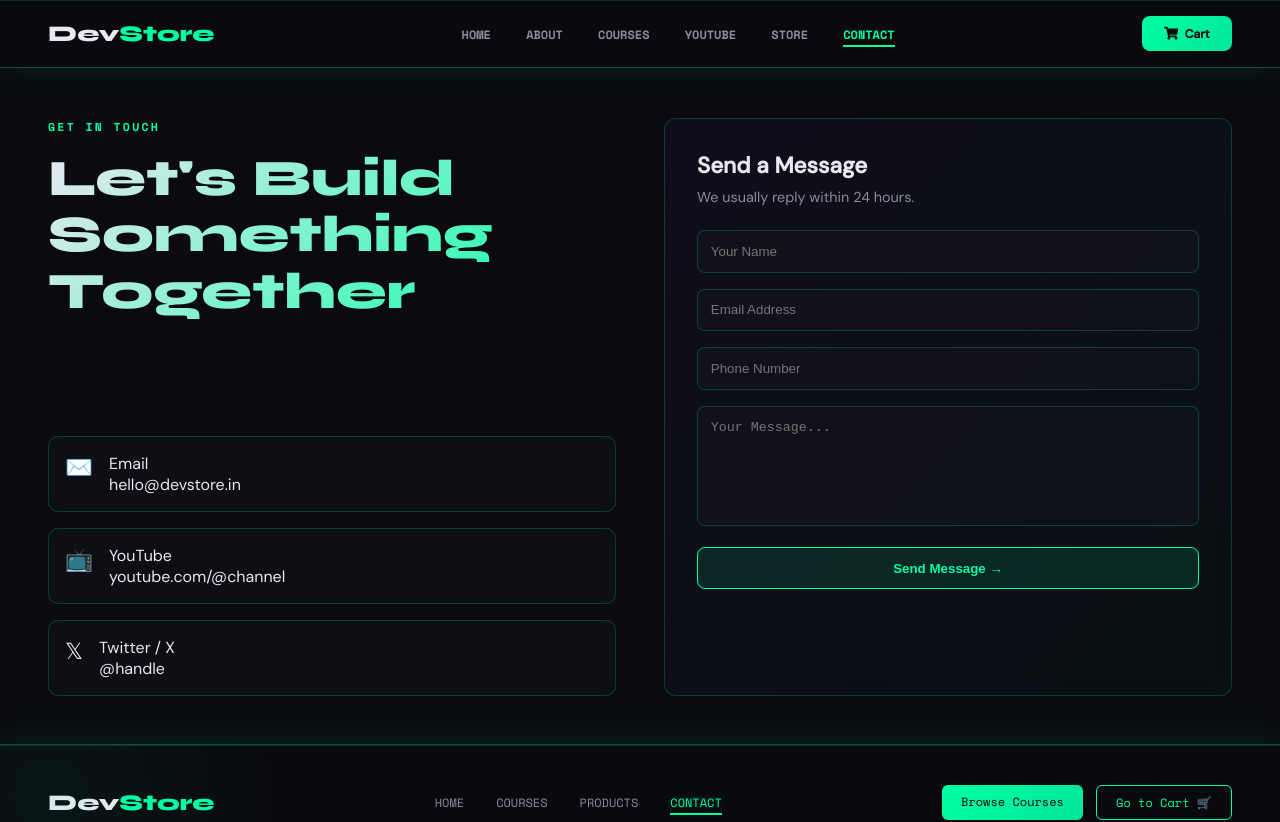
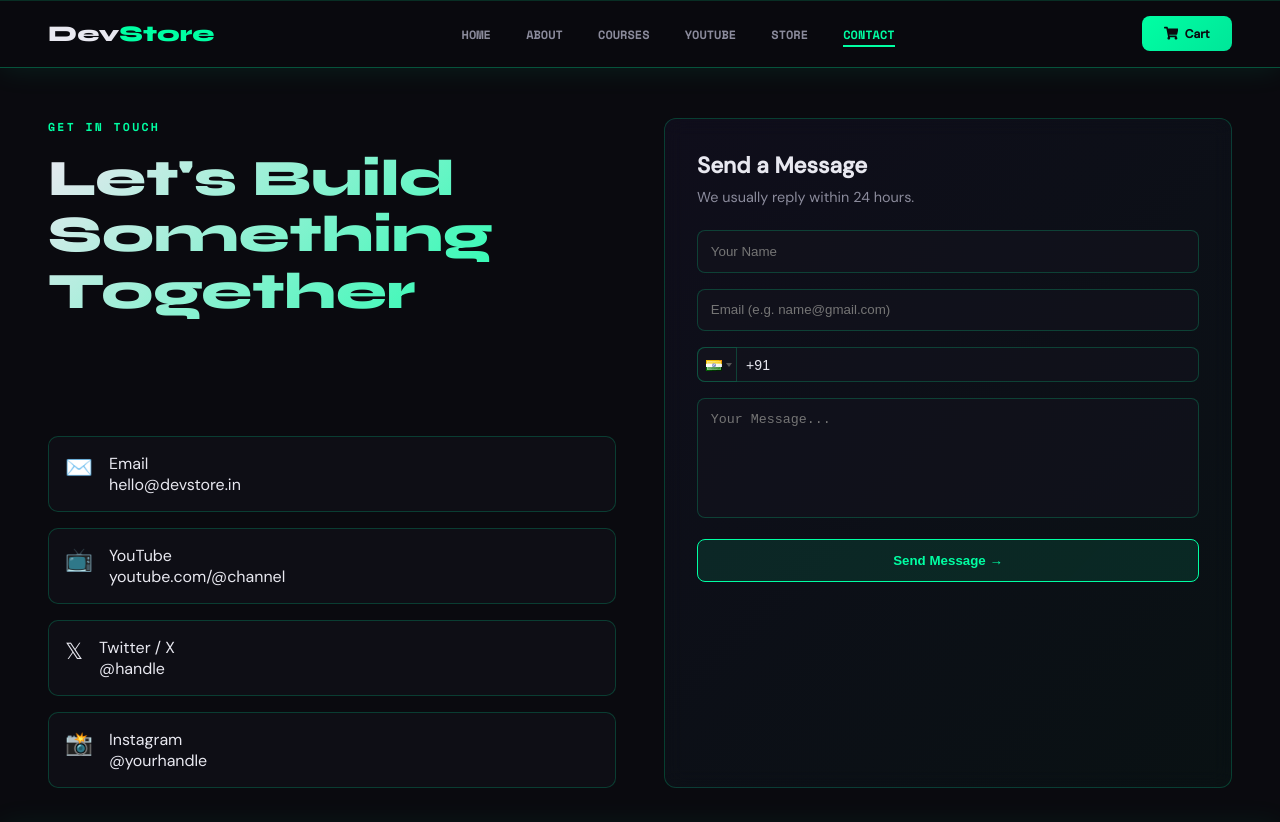
Before and after one commit to shahzad84/My_website_7.0, a React (Create React App) app in the folder frontend/: page /contact in a window 1280 px wide. Shown: the top 822 px of the page. Built offline with nearby package versions, Linux system fonts and the light colour scheme.

Commit message:
improve contact added backend

```diff
--- a/frontend/package.json
+++ b/frontend/package.json
@@ -10,6 +10,7 @@
     "react": "^19.2.4",
     "react-dom": "^19.2.4",
     "react-icons": "^5.6.0",
+    "react-phone-input-2": "^2.15.1",
     "react-router-dom": "^7.13.0",
     "react-scripts": "5.0.1",
     "web-vitals": "^2.1.4"
--- a/frontend/src/components/Contact.css
+++ b/frontend/src/components/Contact.css
@@ -136,3 +136,95 @@
     grid-template-columns: 1fr;
   }
 }
+
+/* ============================= */
+/* ✅ FORM VALIDATION ADD-ONS */
+/* ============================= */
+
+/* Error text (below inputs) */
+.error {
+  color: #ff4d4d;
+  font-size: 12px;
+  margin-top: -6px;
+  margin-bottom: 10px;
+}
+
+/* Status message (success / error) */
+.form-status {
+  margin-top: 12px;
+  font-size: 14px;
+  font-weight: 500;
+}
+
+/* Disabled button */
+.form-submit:disabled {
+  opacity: 0.6;
+  cursor: not-allowed;
+}
+
+/* Input focus (soft glow — does NOT change layout) */
+.contact-form input:focus,
+.contact-form textarea:focus {
+  border-color: #00ffa3;
+  box-shadow: 0 0 6px rgba(0, 255, 163, 0.25);
+}
+
+/* Optional: subtle invalid state (only when error exists) */
+input.error-border,
+textarea.error-border {
+  border-color: #ff4d4d !important;
+}
+
+/* ========================= */
+/* 🌍 PHONE INPUT DARK THEME */
+/* ========================= */
+
+/* Main container */
+.react-tel-input {
+  width: 100%;
+}
+
+/* Input field */
+.react-tel-input .form-control {
+  width: 100% !important;
+  background: rgba(20, 20, 30, 0.6) !important;
+  border: 1px solid rgba(0, 255, 163, 0.2) !important;
+  color: #e8e8f0 !important;
+  border-radius: 8px !important;
+  padding-left: 48px !important;
+  height: 42px;
+}
+
+/* Focus state */
+.react-tel-input .form-control:focus {
+  border-color: #00ffa3 !important;
+  box-shadow: 0 0 8px rgba(0, 255, 163, 0.3) !important;
+}
+
+/* Country dropdown button */
+.react-tel-input .flag-dropdown {
+  background: rgba(20, 20, 30, 0.6) !important;
+  border: 1px solid rgba(0, 255, 163, 0.2) !important;
+  border-radius: 8px 0 0 8px !important;
+}
+
+/* Dropdown list */
+.react-tel-input .country-list {
+  background: #0a0a0f !important;
+  color: #e8e8f0 !important;
+  border: 1px solid rgba(0, 255, 163, 0.2) !important;
+}
+
+/* Hover country item */
+.react-tel-input .country-list .country:hover {
+  background: rgba(0, 255, 163, 0.1) !important;
+}
+
+/* Selected country */
+.react-tel-input .country-list .country.highlight {
+  background: rgba(0, 255, 163, 0.15) !important;
+}
+.react-tel-input .selected-flag {
+  background: transparent !important;
+  border-radius: 8px 0 0 8px !important;
+}
--- a/frontend/src/components/Contact.js
+++ b/frontend/src/components/Contact.js
@@ -1,7 +1,134 @@
-import React from "react";
+import React, { useState } from "react";
 import "./Contact.css";
+import PhoneInput from "react-phone-input-2";
+import "react-phone-input-2/lib/style.css";
+const Contact = () => {
 
-const Contact = () => {
+  const [formData, setFormData] = useState({
+    name: "",
+    email: "",
+    phone: "",
+    countryCode: "",
+    message: ""
+  });
+
+  const [errors, setErrors] = useState({});
+  const [loading, setLoading] = useState(false);
+  const [status, setStatus] = useState("");
+
+  // ✅ Email validation
+  const isValidEmail = (email) => {
+    return /^[^\s@]+@[^\s@]+\.[^\s@]+$/.test(email);
+  };
+
+  // ✅ all phone validation
+  const isValidPhone = (phone) => {
+    // Remove spaces, dashes, brackets, etc.
+    const cleaned = phone.replace(/[\s\-().]/g, "");
+
+    // Must start with + OR digit
+    // Must be 7 to 15 digits (E.164 standard)
+    return /^\+?[1-9]\d{6,14}$/.test(cleaned);
+  };
+
+  const handleChange = (e) => {
+    const { name, value } = e.target;
+
+    setFormData({
+      ...formData,
+      [name]: value
+    });
+
+    let newErrors = { ...errors };
+
+    if (name === "email") {
+      if (!isValidEmail(value)) {
+        newErrors.email = "Enter valid email (example: name@gmail.com)";
+      } else {
+        delete newErrors.email;
+      }
+    }
+
+    if (name === "phone") {
+      if (value && !isValidPhone(value)) {
+        newErrors.phone = "Enter valid phone (10 digits)";
+      } else {
+        delete newErrors.phone;
+      }
+    }
+
+    if (name === "name") {
+      if (!value.trim()) {
+        newErrors.name = "Name is required";
+      } else {
+        delete newErrors.name;
+      }
+    }
+
+    if (name === "message") {
+      if (!value.trim()) {
+        newErrors.message = "Message required";
+      } else {
+        delete newErrors.message;
+      }
+    }
+
+    setErrors(newErrors);
+  };
+
+  const handleSubmit = async () => {
+
+    let newErrors = {};
+
+    if (!formData.name.trim()) {
+      newErrors.name = "Name is required";
+    }
+
+    if (!isValidEmail(formData.email)) {
+      newErrors.email = "Invalid email";
+    }
+
+    if (!formData.phone || formData.phone.length < 8) {
+      newErrors.phone = "Enter valid phone number";
+    }
+
+    if (!formData.message.trim()) {
+      newErrors.message = "Message required";
+    }
+
+    if (Object.keys(newErrors).length > 0) {
+      setErrors(newErrors);
+      setStatus("❌ Fix errors above");
+      return;
+    }
+
+    try {
+      setLoading(true);
+      setStatus("");
+
+      await fetch(process.env.REACT_APP_GOOGLE_SCRIPT_URL, {
+        method: "POST",
+        body: JSON.stringify(formData),
+      });
+
+      setStatus("✅ Message sent!");
+
+      setFormData({
+        name: "",
+        email: "",
+        phone: "",
+        message: ""
+      });
+
+      setErrors({});
+
+    } catch (err) {
+      setStatus("❌ Something went wrong");
+    } finally {
+      setLoading(false);
+    }
+  };
+
   return (
     <section className="contact">
       <div className="contact-inner">
@@ -28,7 +155,7 @@ const Contact = () => {
               </div>
             </a>
 
-            <a href="https://youtube.com" className="contact-link">
+            <a href="https://youtube.com" className="contact-link" target="_blank" rel="noreferrer">
               <div className="contact-icon">📺</div>
               <div>
                 <div className="lbl">YouTube</div>
@@ -36,11 +163,20 @@ const Contact = () => {
               </div>
             </a>
 
-            <a href="https://twitter.com" className="contact-link">
+            <a href="https://twitter.com" className="contact-link" target="_blank" rel="noreferrer">
               <div className="contact-icon">𝕏</div>
               <div>
                 <div className="lbl">Twitter / X</div>
                 <div className="val">@handle</div>
+              </div>
+            </a>
+
+            {/* ✅ ADDED INSTAGRAM BACK */}
+            <a href="https://instagram.com" className="contact-link" target="_blank" rel="noreferrer">
+              <div className="contact-icon">📸</div>
+              <div>
+                <div className="lbl">Instagram</div>
+                <div className="val">@yourhandle</div>
               </div>
             </a>
 
@@ -55,23 +191,67 @@ const Contact = () => {
             We usually reply within 24 hours.
           </div>
 
-          <input type="text" placeholder="Your Name" />
-          <input type="email" placeholder="Email Address" />
-          <input type="phone" placeholder="Phone Number" />
-          {/* <select>
-            <option>Select a topic</option>
-            <option>Course Inquiry</option>
-            <option>Product Purchase</option>
-            <option>Collaboration</option>
-            <option>Custom Project</option>
-            <option>Other</option>
-          </select> */}
+          <input
+            type="text"
+            name="name"
+            placeholder="Your Name"
+            value={formData.name}
+            onChange={handleChange}
+          />
+          {errors.name && <p className="error">{errors.name}</p>}
 
-          <textarea placeholder="Your Message..." />
+          <input
+            type="email"
+            name="email"
+            placeholder="Email (e.g. name@gmail.com)"
+            value={formData.email}
+            onChange={handleChange}
+            inputMode="email"
+            autoComplete="email"
+            spellCheck="false"
+            className={errors.email ? "error-border" : ""}
+          />
+          {errors.email && <p className="error">{errors.email}</p>}
 
-          <button className="form-submit">
-            Send Message →
+          <PhoneInput
+            country={"in"}
+            value={formData.phone}
+            onChange={(value, country) => {
+              setFormData({
+                ...formData,
+                phone: value,                     // full number
+                countryCode: country.dialCode    // ONLY code
+              });
+            }}
+            inputStyle={{
+              width: "100%",
+              background: "rgba(20,20,30,0.6)",
+              border: "1px solid rgba(0,255,163,0.2)",
+              color: "#e8e8f0",
+            }}
+            containerStyle={{
+              marginBottom: "1rem"
+            }}
+          />
+          {errors.phone && <p className="error">{errors.phone}</p>}
+
+          <textarea
+            name="message"
+            placeholder="Your Message..."
+            value={formData.message}
+            onChange={handleChange}
+          />
+          {errors.message && <p className="error">{errors.message}</p>}
+
+          <button
+            className="form-submit"
+            onClick={handleSubmit}
+            disabled={loading}
+          >
+            {loading ? "Sending..." : "Send Message →"}
           </button>
+
+          {status && <p className="form-status">{status}</p>}
 
         </div>
 
```
Also changed, not shown: 2 other files (tests, documents, lock files or other folders).
